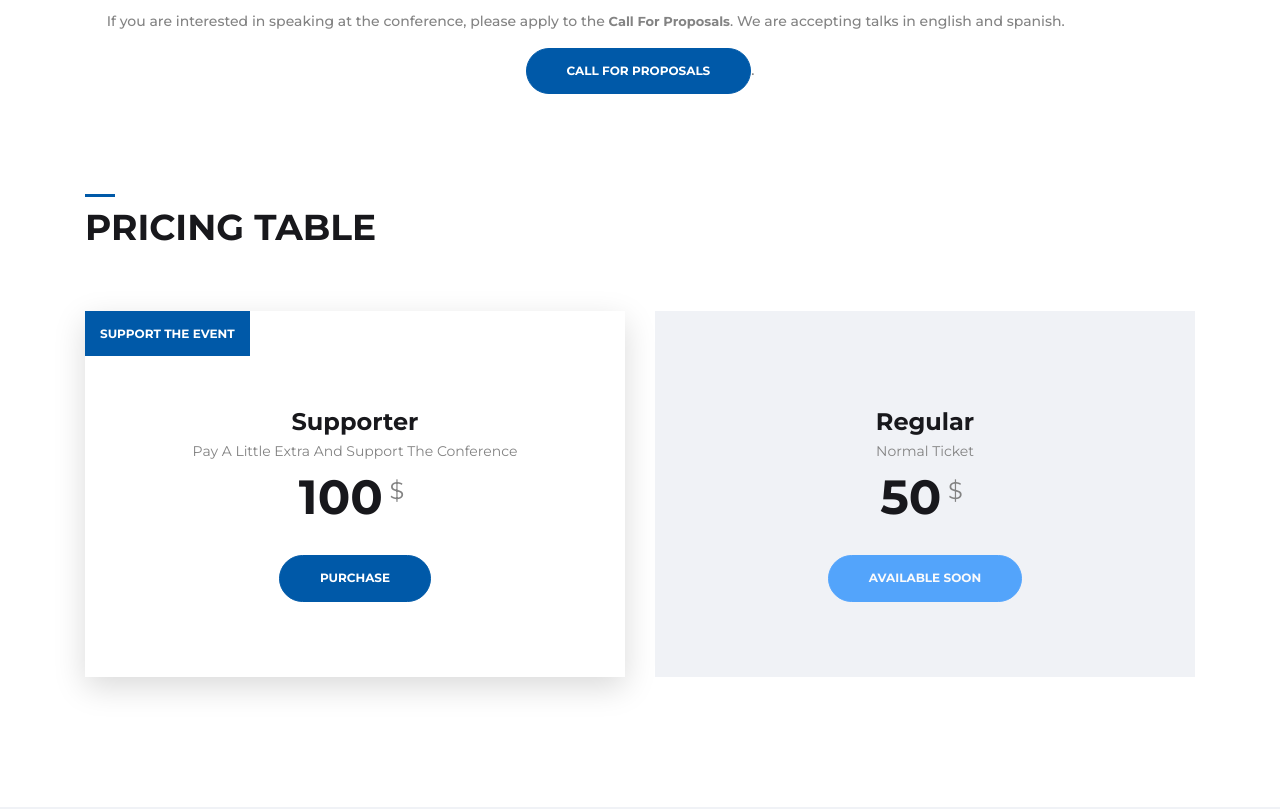
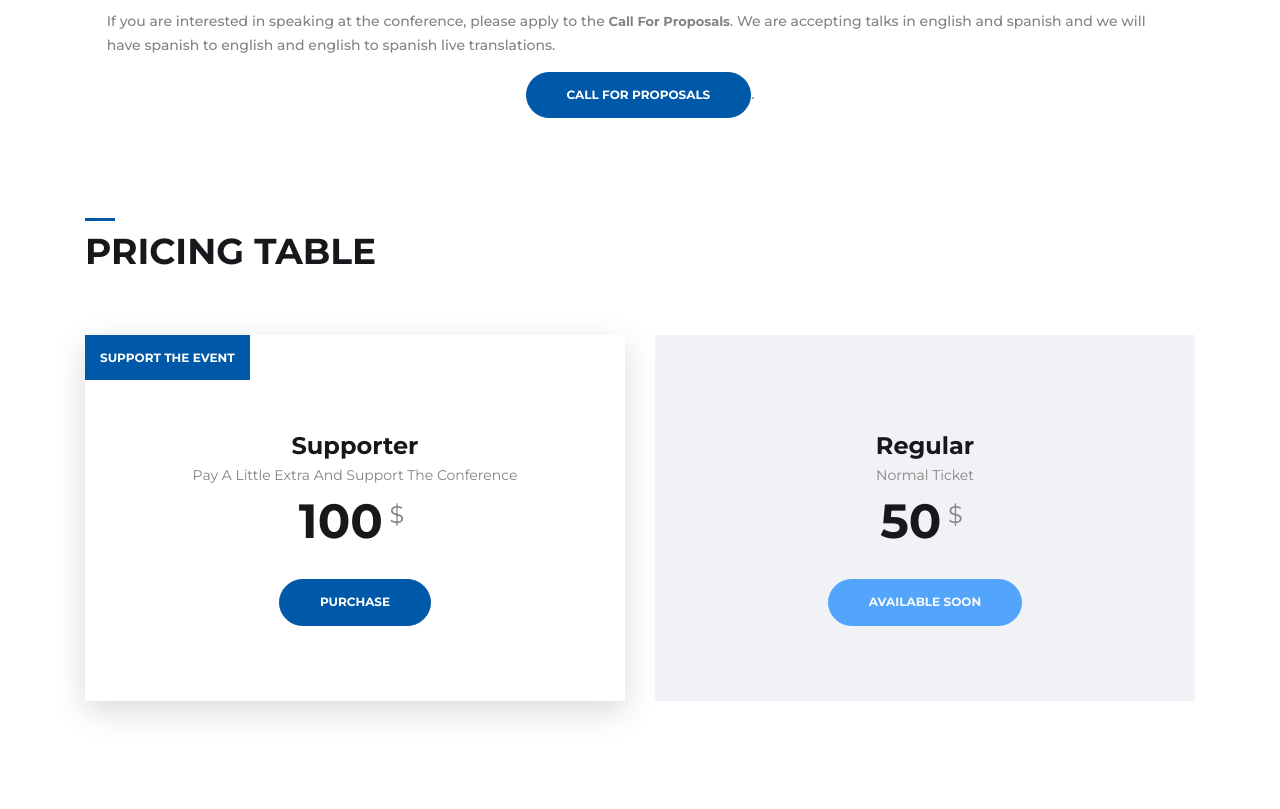
Before and after one commit to rustlatam/website-2019, a plain HTML site: page index.html in a window 1280 px wide. Shown: the part 3523-4332 px from the top of the page. Drawn offline with Linux system fonts and the light colour scheme; files whose address does not match are found by name.

Commit message:
Add that we will have live translations

```diff
--- a/index.html
+++ b/index.html
@@ -384,7 +384,8 @@
           <p>
             If you are interested in speaking at the conference, please apply to
             the <a href="https://cfp.rustlatam.org">Call For Proposals</a>.
-	    We are accepting talks in english and spanish.
+	    We are accepting talks in english and spanish and we will have
+	    spanish to english and english to spanish live translations.
           </p>
         </div>
         <div class="col-10 offset-1 text-center mt15">
```
